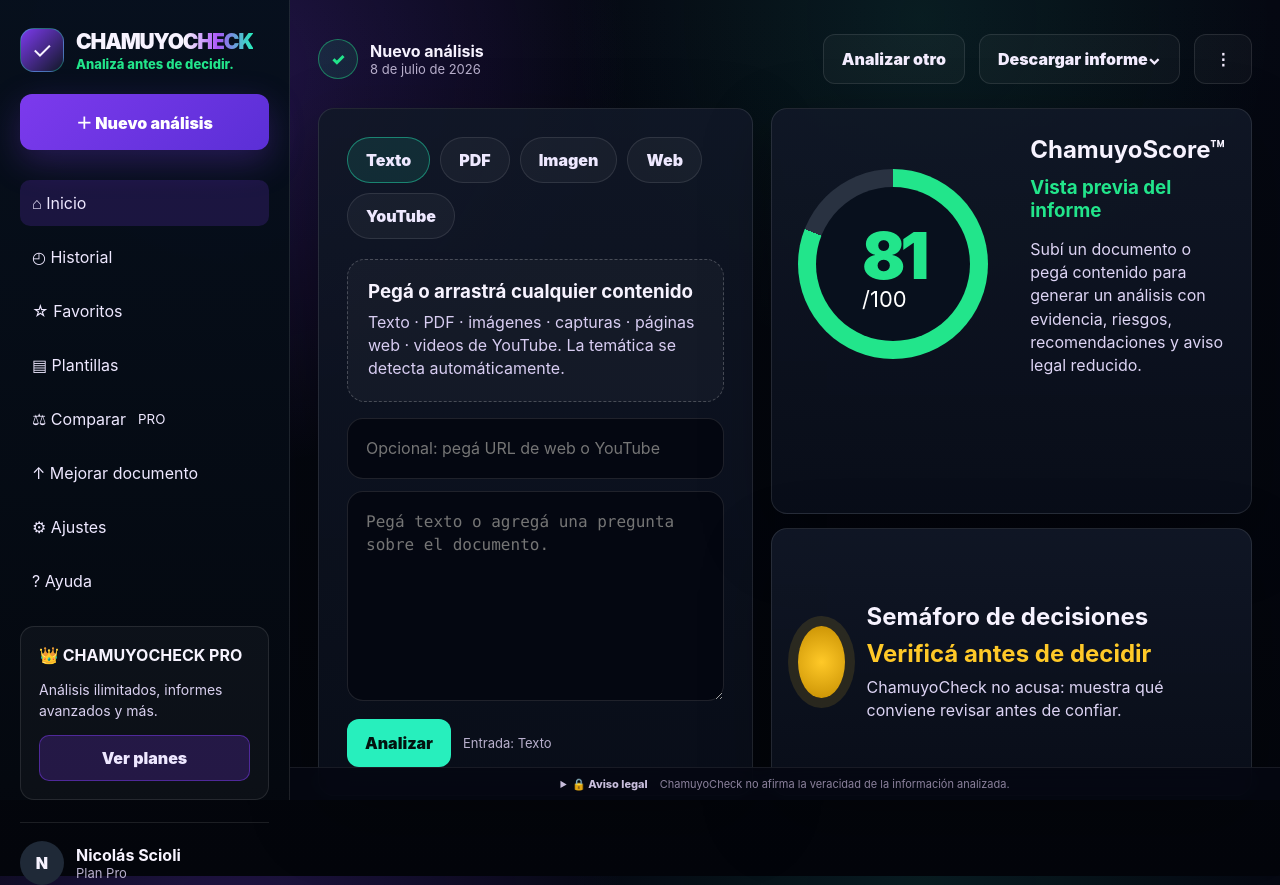
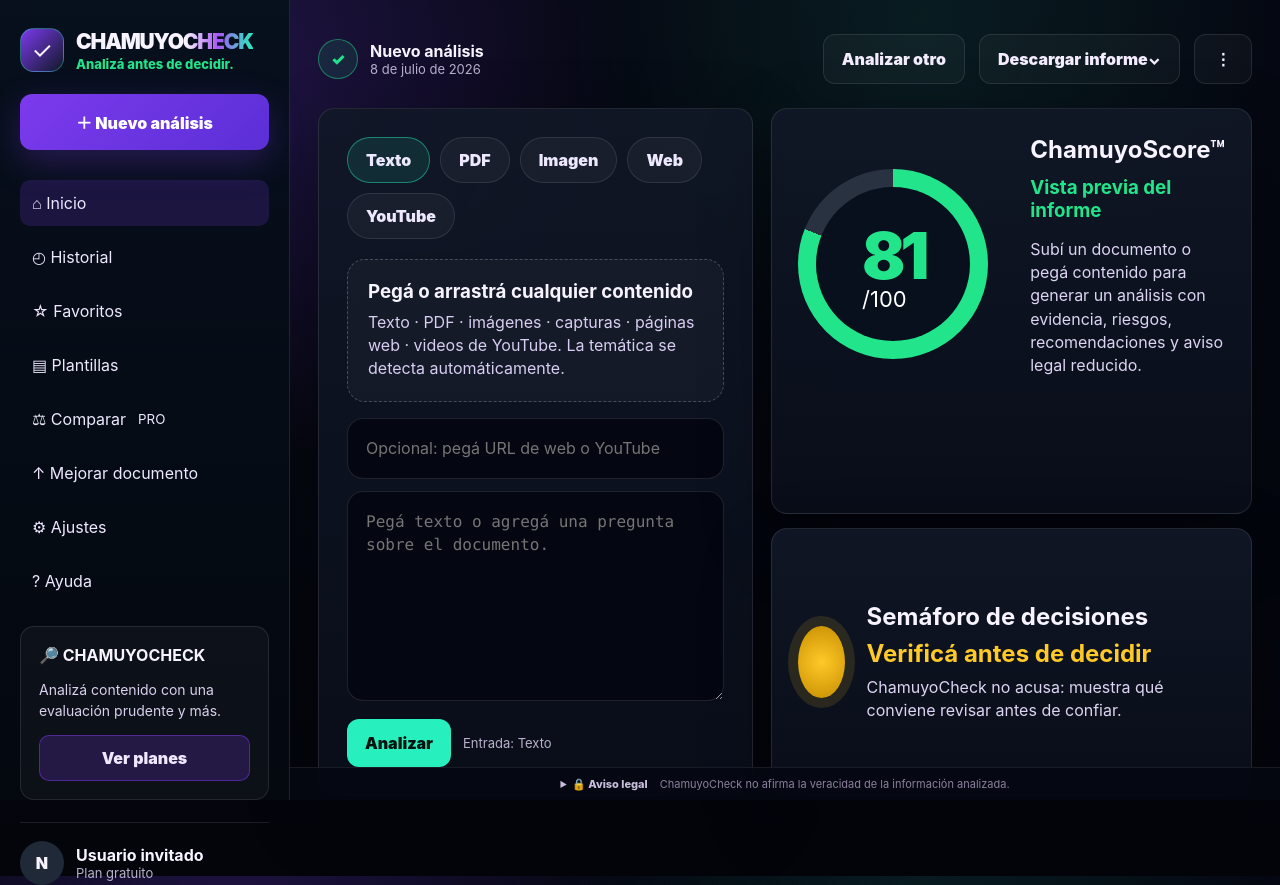
Before and after one commit to copodee/Chamuyocheck, a Next.js app: page / in a window 1280 px wide. Built offline with nearby package versions, Linux system fonts and the light colour scheme.

Commit message:
V15.11 Remove Hardcoded User

```diff
--- a/app/page.tsx
+++ b/app/page.tsx
@@ -68,8 +68,8 @@
     <div className="nav">
       <a className="active">⌂ Inicio</a><a>◴ Historial</a><a>☆ Favoritos</a><a>▤ Plantillas</a><a>⚖ Comparar <small>PRO</small></a><a>↑ Mejorar documento</a><a>⚙ Ajustes</a><a>? Ayuda</a>
     </div>
-    <div className="proBox"><b>👑 CHAMUYOCHECK PRO</b><p>Análisis ilimitados, informes avanzados y más.</p><button onClick={()=>setPlan('pro')}>Ver planes</button></div>
-    <div className="userBox"><div className="avatar">N</div><div><b>Nicolás Scioli</b><div className="hint">{isPro?'Plan Pro':'Plan Starter'}</div></div></div>
+    <div className="proBox"><b>🔎 CHAMUYOCHECK</b><p>Analizá contenido con una evaluación prudente y más.</p><button onClick={()=>setPlan('pro')}>Ver planes</button></div>
+    <div className="userBox"><div className="avatar">N</div><div><b>Usuario invitado</b><div className="hint">{isPro?'Plan gratuito':'Plan Starter'}</div></div></div>
   </aside>
   <main className="main">
     <div className="topbar">
```
Also changed, not shown: 1 other file (tests, documents, lock files or other folders).
